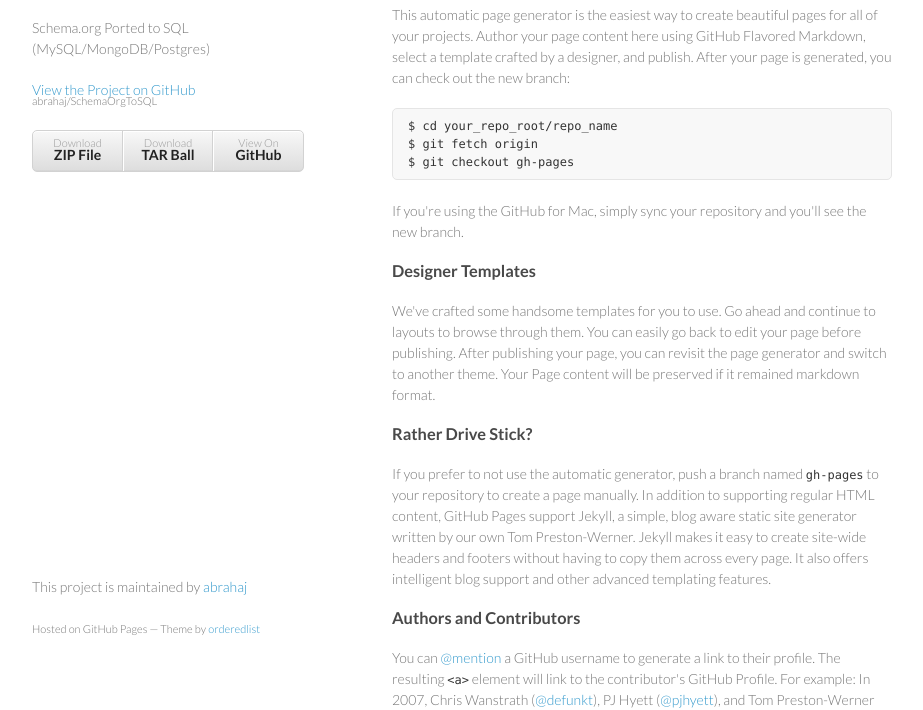
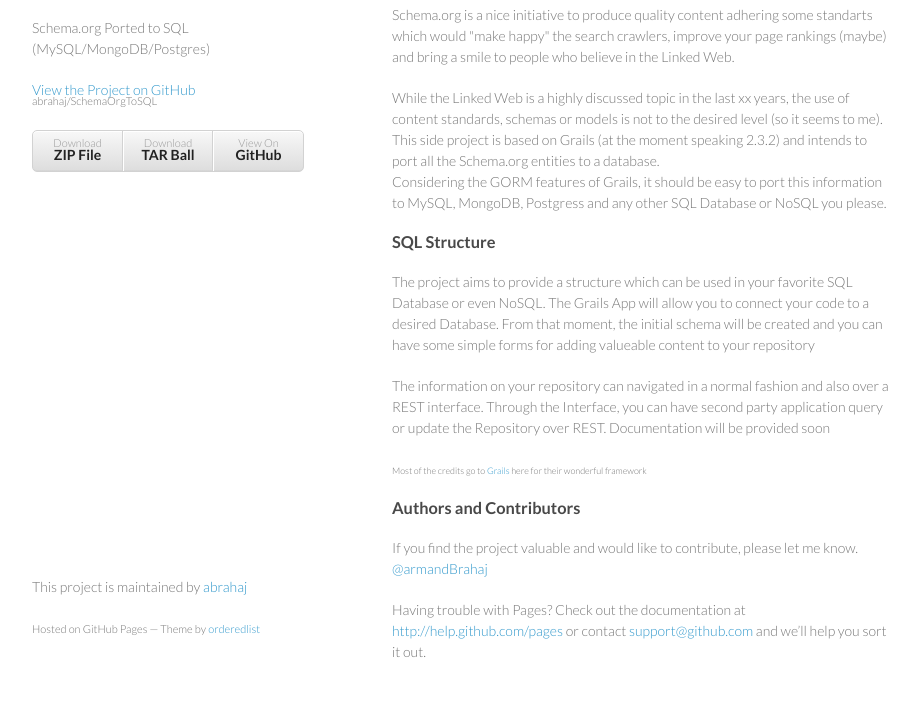
Before and after one commit to abrahaj/SchemaOrgToSQL, a plain HTML site: page index.html in a window 1280 px wide. Shown: the part 92-802 px from the top of the page, without its empty margins (178-1101 px from the left). Drawn offline with Linux system fonts and the light colour scheme.

Commit message:
Update index.html

```diff
--- a/index.html
+++ b/index.html
@@ -29,35 +29,30 @@
       </header>
       <section>
         <h3>
-<a name="what-does-this-project-do" class="anchor" href="#what-does-this-project-do"><span class="octicon octicon-link"></span></a>What does this project do!?</h3>
+<a name="welcome-to-github-pages" class="anchor" href="#welcome-to-github-pages">
+<span class="octicon octicon-link"></span></a>What does this project do!?</h3>
 
-<p>This automatic page generator is the easiest way to create beautiful pages for all of your projects. Author your page content here using GitHub Flavored Markdown, select a template crafted by a designer, and publish. After your page is generated, you can check out the new branch:</p>
+<p>Schema.org is a nice initiative to produce quality content adhering some standarts which would "make happy"
+the search crawlers, improve your page rankings (maybe) and bring a smile to people who believe in the Linked Web. </p>
+<p>While the Linked Web is a highly discussed topic in the last xx years, the use of content standards, schemas or models is not to the desired level (so it seems to me). This side project is based on Grails (at the moment speaking 2.3.2) and intends to port all the Schema.org entities to a database. <br />
+Considering the GORM features of Grails, it should be easy to port this information to MySQL, MongoDB, Postgress and any other SQL Database or NoSQL you please. </p>
 
-<pre><code>$ cd your_repo_root/repo_name
-$ git fetch origin
-$ git checkout gh-pages
-</code></pre>
-
-<p>If you're using the GitHub for Mac, simply sync your repository and you'll see the new branch.</p>
 
 <h3>
-<a name="designer-templates" class="anchor" href="#designer-templates"><span class="octicon octicon-link"></span></a>Designer Templates</h3>
+<a name="designer-templates" class="anchor" href="#data-info"><span class="octicon octicon-link"></span></a>
+SQL Structure</h3>
 
-<p>We've crafted some handsome templates for you to use. Go ahead and continue to layouts to browse through them. You can easily go back to edit your page before publishing. After publishing your page, you can revisit the page generator and switch to another theme. Your Page content will be preserved if it remained markdown format.</p>
+<p>The project aims to provide a structure which can be used in your favorite SQL Database or even NoSQL. The Grails App will allow you to connect your code to a desired Database. From that moment, the initial schema will be created and you can have some simple forms for adding valueable content to your repository </p>
+<h3>
+ <a name="designer-templates" class="anchor" href="#REST-info"><span class="octicon octicon-link"></span></a>
+ </h3>
+<p>The information on your repository can navigated in a normal fashion and also over a REST interface. Through the Interface, you can have second party application query or update the Repository over REST. Documentation will be provided soon</p>
 
-<h3>
-<a name="rather-drive-stick" class="anchor" href="#rather-drive-stick"><span class="octicon octicon-link"></span></a>Rather Drive Stick?</h3>
-
-<p>If you prefer to not use the automatic generator, push a branch named <code>gh-pages</code> to your repository to create a page manually. In addition to supporting regular HTML content, GitHub Pages support Jekyll, a simple, blog aware static site generator written by our own Tom Preston-Werner. Jekyll makes it easy to create site-wide headers and footers without having to copy them across every page. It also offers intelligent blog support and other advanced templating features.</p>
-
+<p><span style="font-size:xx-small">Most of the credits go to <a href="http://grails.org">Grails</a> here for their wonderful framework</span></p>
 <h3>
 <a name="authors-and-contributors" class="anchor" href="#authors-and-contributors"><span class="octicon octicon-link"></span></a>Authors and Contributors</h3>
 
-<p>You can <a href="https://github.com/blog/821" class="user-mention">@mention</a> a GitHub username to generate a link to their profile. The resulting <code>&lt;a&gt;</code> element will link to the contributor's GitHub Profile. For example: In 2007, Chris Wanstrath (<a href="https://github.com/defunkt" class="user-mention">@defunkt</a>), PJ Hyett (<a href="https://github.com/pjhyett" class="user-mention">@pjhyett</a>), and Tom Preston-Werner (<a href="https://github.com/mojombo" class="user-mention">@mojombo</a>) founded GitHub.</p>
-
-<h3>
-<a name="support-or-contact" class="anchor" href="#support-or-contact"><span class="octicon octicon-link"></span></a>Support or Contact</h3>
-
+<p>If you find the project valuable and would like to contribute, please let me know. <a href="http://twitter.com/armandBrahaj">@armandBrahaj</a></p>
 <p>Having trouble with Pages? Check out the documentation at <a href="http://help.github.com/pages">http://help.github.com/pages</a> or contact <a href="mailto:support@github.com">support@github.com</a> and we’ll help you sort it out.</p>
       </section>
       <footer>
```
